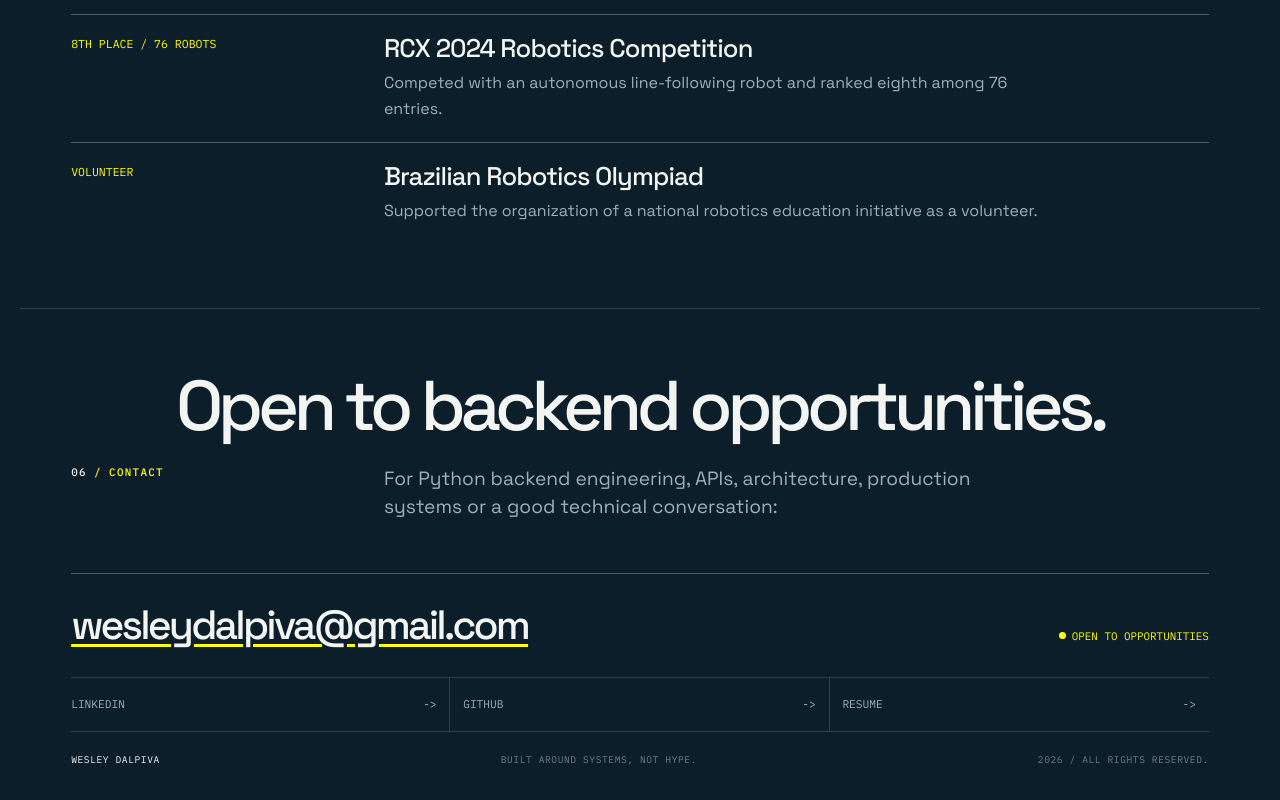
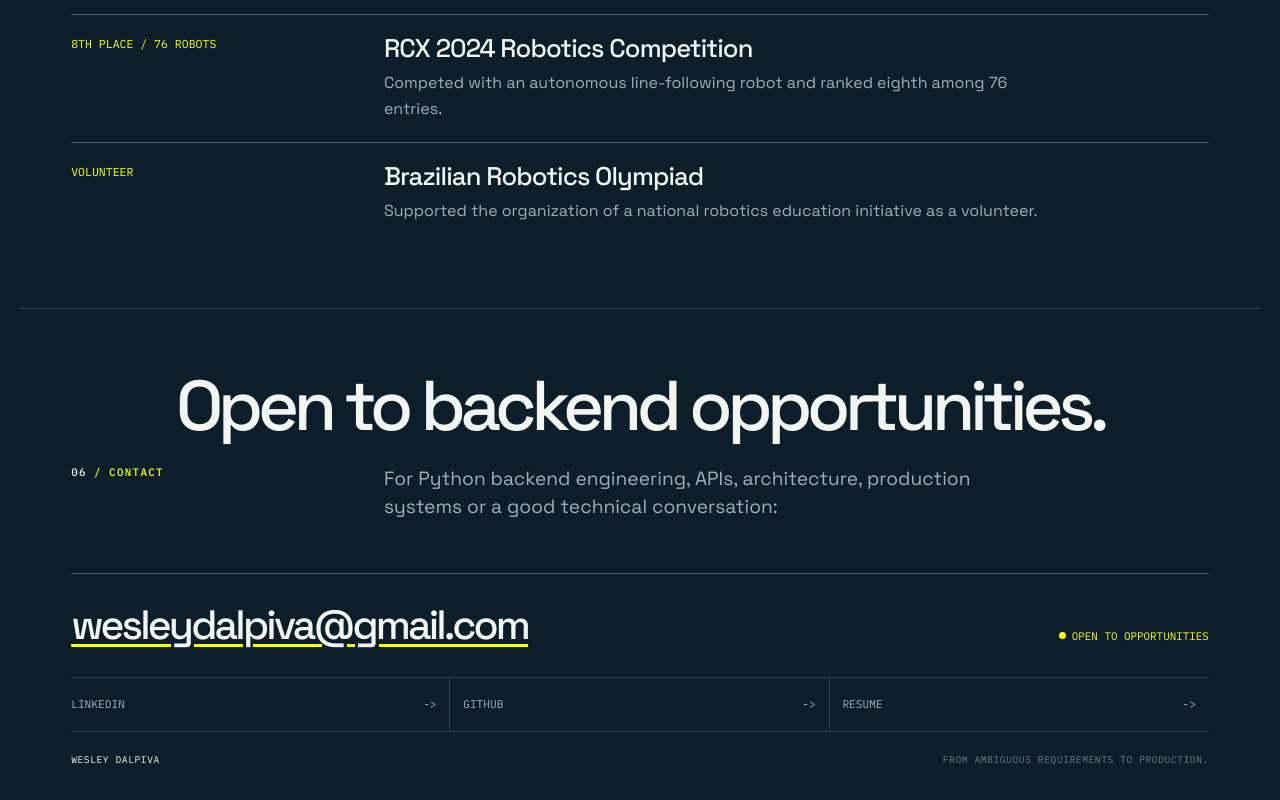
Before and after one commit to Dalpiva/wesleydalpiva, a Next.js app: page / in a window 1280 px wide. Shown: the part 6154-6954 px from the top of the page. Built offline with nearby package versions, Linux system fonts and the light colour scheme.

Commit message:
CHORE: update footer

```diff
--- a/app/components/site/ContactSection.tsx
+++ b/app/components/site/ContactSection.tsx
@@ -10,7 +10,6 @@ type ContactSectionProps = {
 
 export default function ContactSection({ locale }: ContactSectionProps) {
   const copy = uiCopy[locale]
-  const currentYear = new Date().getFullYear()
 
   return (
     <section id="contact" className="content-section contact-section" aria-labelledby="contact-title">
@@ -47,7 +46,6 @@ export default function ContactSection({ locale }: ContactSectionProps) {
       <footer className="site-footer">
         <span>{site.name.toUpperCase()}</span>
         <span>{copy.footerNote}</span>
-        <span>{currentYear} / {copy.rights}</span>
       </footer>
     </section>
   )
--- a/constants/l10n.ts
+++ b/constants/l10n.ts
@@ -40,8 +40,7 @@ export const uiCopy = {
     technicalFocus: "Technical focus",
     profileImageAlt: "Wesley Dalpiva, Backend Software Engineer",
     profileImageCaption: "Wesley Dalpiva / Backend Software Engineer",
-    footerNote: "Built around systems, not hype.",
-    rights: "All rights reserved.",
+    footerNote: "From ambiguous requirements to production.",
     years: "years",
     year: "year",
     present: "Present",
@@ -71,8 +70,7 @@ export const uiCopy = {
     technicalFocus: "Foco técnico",
     profileImageAlt: "Wesley Dalpiva, Engenheiro de Software Backend",
     profileImageCaption: "Wesley Dalpiva / Engenheiro de Software Backend",
-    footerNote: "Construído em torno de sistemas, não de hype.",
-    rights: "Todos os direitos reservados.",
+    footerNote: "De requisitos ambíguos à produção.",
     years: "anos",
     year: "ano",
     present: "Presente",
```
